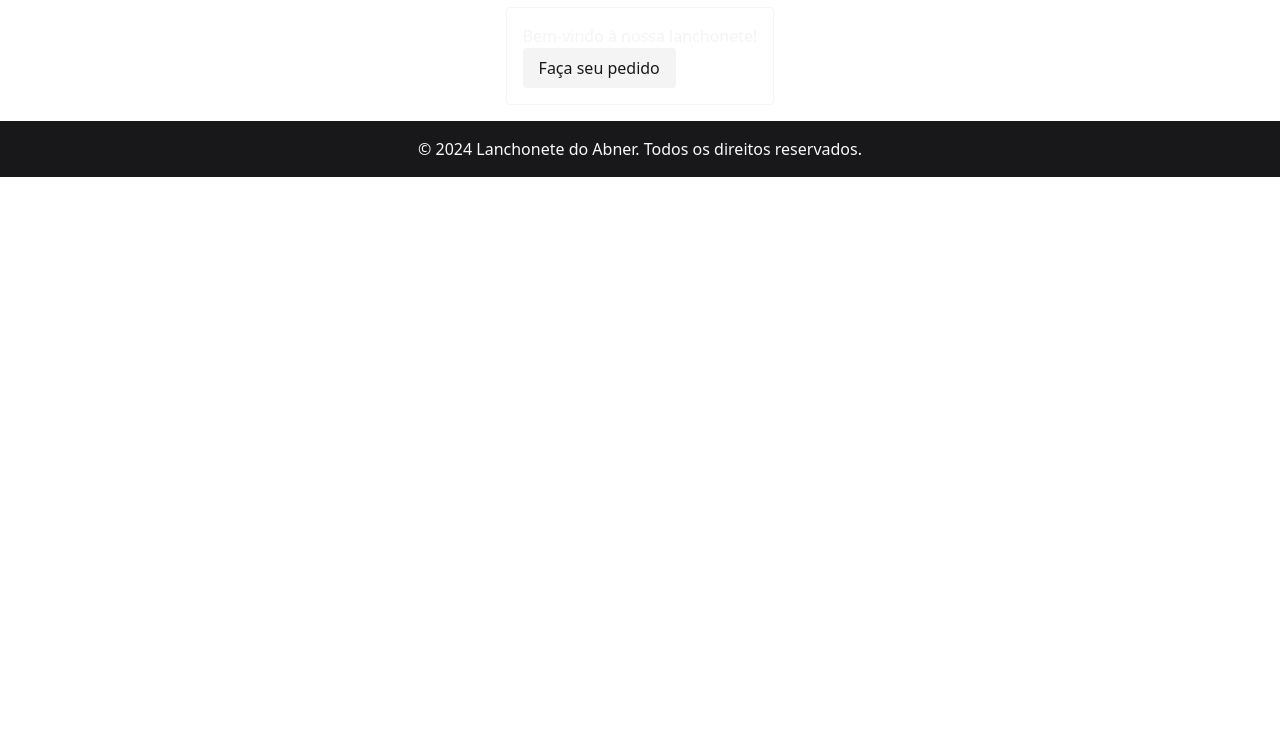
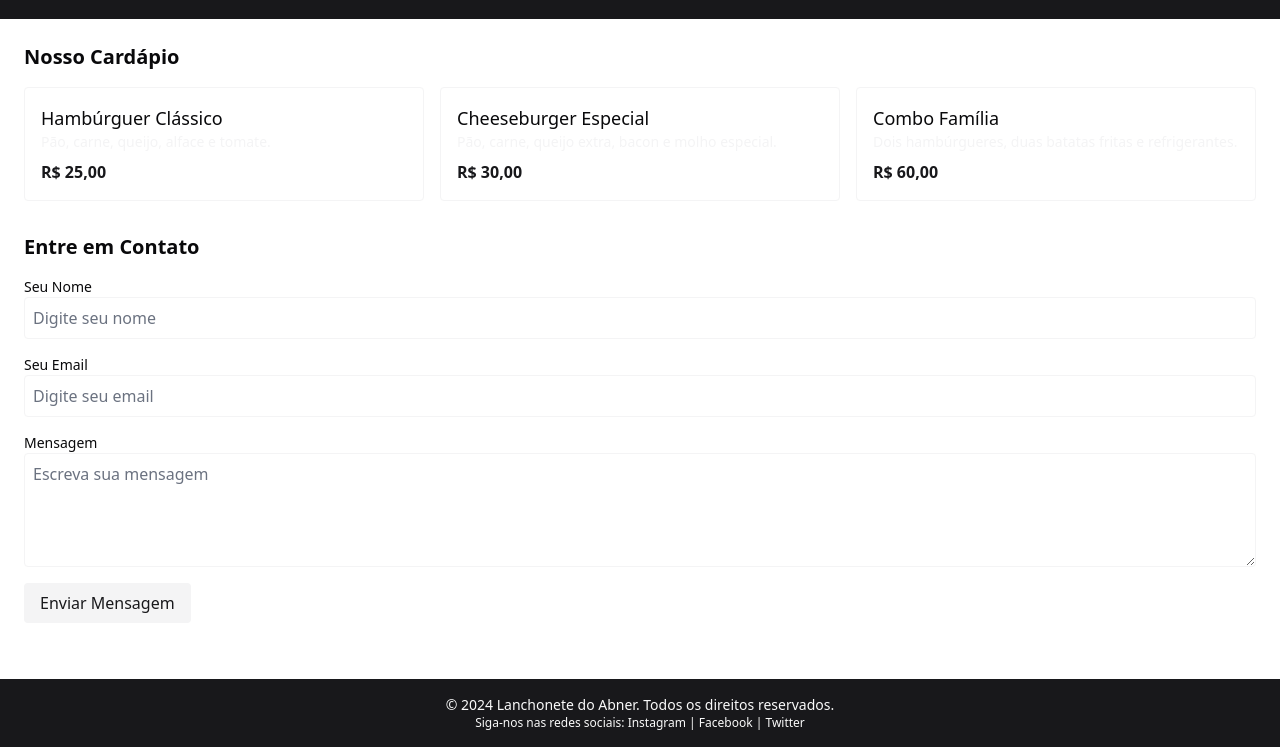
Before and after one commit to GabrielVCB/testVe, a plain HTML site: page index.html in a window 1280 px wide. Shown: the part 65-812 px from the top of the page. Drawn offline with nearby package versions, Linux system fonts and the light colour scheme.

Commit message:
correção

```diff
--- a/index.html
+++ b/index.html
@@ -48,19 +48,63 @@
   </style>
 </head>
 <body class="bg-background text-foreground">
+  <!-- Header -->
   <header class="bg-primary text-primary-foreground text-center p-4">
-    LANCHONETE DO ABNER
+    <h1 class="text-2xl font-bold">LANCHONETE DO ABNER</h1>
+    <p class="text-sm">Os melhores lanches feitos com carinho!</p>
   </header>
-  <main class="flex flex-col items-center p-4">
-    <div class="border border-secondary p-4 rounded">
-      <p class="text-secondary">Bem-vindo à nossa lanchonete!</p>
-      <button class="bg-secondary text-secondary-foreground hover:bg-secondary/80 py-2 px-4 rounded">
-        Faça seu pedido
-      </button>
-    </div>
+
+  <!-- Main Content -->
+  <main class="p-6">
+    <!-- Menu Section -->
+    <section class="mb-8">
+      <h2 class="text-xl font-semibold mb-4">Nosso Cardápio</h2>
+      <ul class="grid grid-cols-1 md:grid-cols-2 lg:grid-cols-3 gap-4">
+        <li class="border border-secondary p-4 rounded">
+          <h3 class="text-lg font-medium">Hambúrguer Clássico</h3>
+          <p class="text-secondary text-sm">Pão, carne, queijo, alface e tomate.</p>
+          <p class="text-primary font-bold mt-2">R$ 25,00</p>
+        </li>
+        <li class="border border-secondary p-4 rounded">
+          <h3 class="text-lg font-medium">Cheeseburger Especial</h3>
+          <p class="text-secondary text-sm">Pão, carne, queijo extra, bacon e molho especial.</p>
+          <p class="text-primary font-bold mt-2">R$ 30,00</p>
+        </li>
+        <li class="border border-secondary p-4 rounded">
+          <h3 class="text-lg font-medium">Combo Família</h3>
+          <p class="text-secondary text-sm">Dois hambúrgueres, duas batatas fritas e refrigerantes.</p>
+          <p class="text-primary font-bold mt-2">R$ 60,00</p>
+        </li>
+      </ul>
+    </section>
+
+    <!-- Contact Section -->
+    <section class="mb-8">
+      <h2 class="text-xl font-semibold mb-4">Entre em Contato</h2>
+      <form class="space-y-4">
+        <div>
+          <label for="name" class="block text-sm font-medium">Seu Nome</label>
+          <input id="name" type="text" class="block w-full p-2 border border-secondary rounded" placeholder="Digite seu nome">
+        </div>
+        <div>
+          <label for="email" class="block text-sm font-medium">Seu Email</label>
+          <input id="email" type="email" class="block w-full p-2 border border-secondary rounded" placeholder="Digite seu email">
+        </div>
+        <div>
+          <label for="message" class="block text-sm font-medium">Mensagem</label>
+          <textarea id="message" class="block w-full p-2 border border-secondary rounded" rows="4" placeholder="Escreva sua mensagem"></textarea>
+        </div>
+        <button type="submit" class="bg-secondary text-secondary-foreground py-2 px-4 rounded hover:bg-secondary/80">
+          Enviar Mensagem
+        </button>
+      </form>
+    </section>
   </main>
+
+  <!-- Footer -->
   <footer class="bg-primary text-primary-foreground text-center p-4">
-    &copy; 2024 Lanchonete do Abner. Todos os direitos reservados.
+    <p class="text-sm">&copy; 2024 Lanchonete do Abner. Todos os direitos reservados.</p>
+    <p class="text-xs">Siga-nos nas redes sociais: Instagram | Facebook | Twitter</p>
   </footer>
 </body>
 </html>
```
